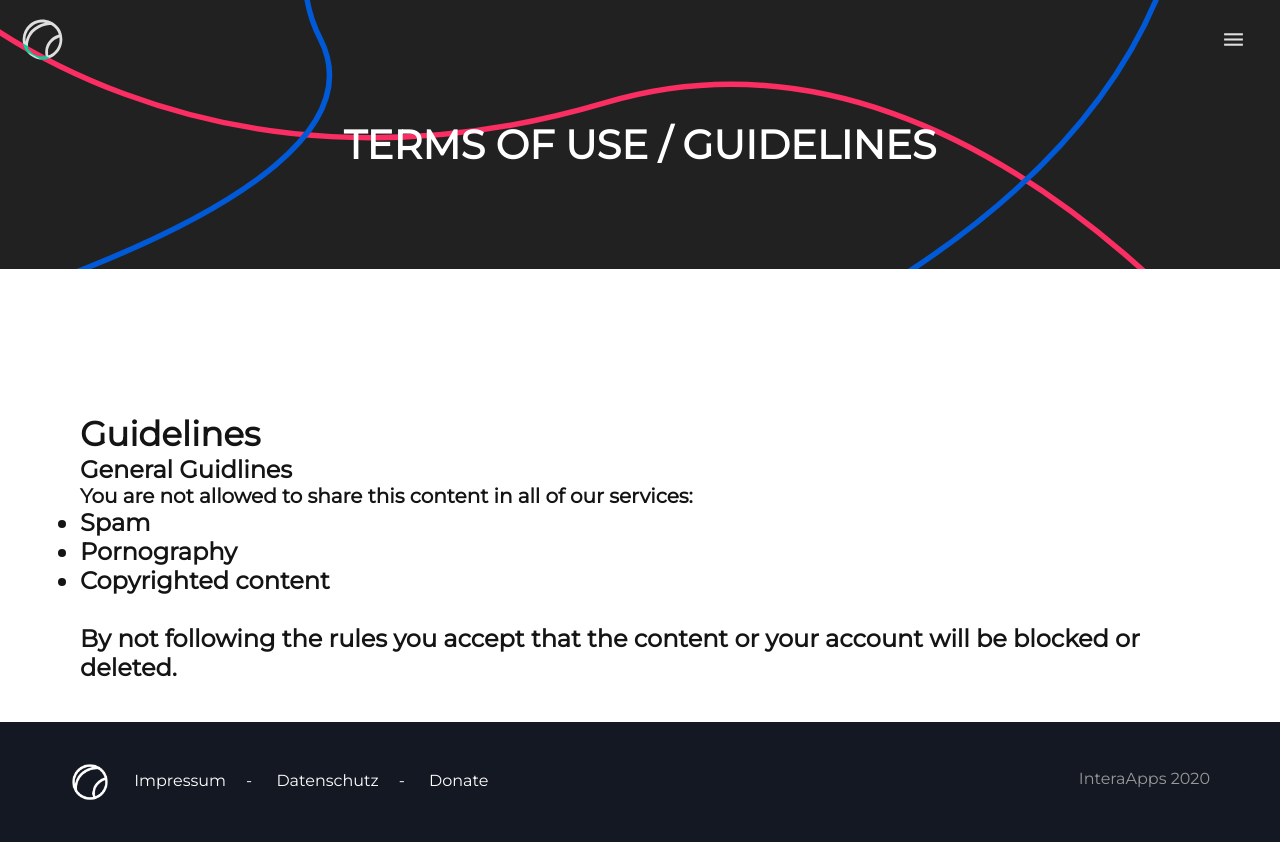
After one commit to interaapps-archive/website-old, a PHP site: page /terms in a window 1280 px wide. The commit adds this page. Run offline with PHP 8.4, Linux system fonts and the light colour scheme; some libraries are stand-ins or nearby versions.

Commit message:
Added simple terms

```diff
--- a/app/route.php
+++ b/app/route.php
@@ -18,6 +18,8 @@ $route = [
   "/"           =>     "homepage.php",
   "/about"      =>     "aboutus.php", // Executing the static about function in the AboutController class
   "/imprint"    =>     "imprint.php",
+  "/terms"    =>     "terms.php",
+  "/guidelines"    =>     "terms.php",
   "/dsgvo"      =>     "dsgvo.php",
   "/donate"      =>     "donate.php",
   "@__404__@"   =>     "404.php",
--- a/resources/languages/en.json
+++ b/resources/languages/en.json
@@ -8,6 +8,7 @@
 
     "menu_home": "HOME",
     "menu_about": "ABOUT",
+    "terms": "TERMS OF USE / GUIDELINES",
 
 
 
--- /dev/null
+++ b/resources/views/terms.php
@@ -0,0 +1,40 @@
+<?php tmpl("header", ["title"=>"DSGVO"]); ?>
+<app>
+<div id="homepagetopsection">
+    <div id="homepagetopsectioninner">
+        <a id="homepagetopslogan"><?php echo ( ulole\core\classes\Lang::lang("terms") ); ?></a>
+    </div>
+</div>
+<br><br><br>
+<div class="lightsection">
+
+<p>
+</p>
+<br><br><br>
+<h1>Guidelines</h1>
+<h2>General Guidlines</hh>
+<p>
+    You are not allowed to share this content in all of our services:
+    <ul>
+        <li>Spam</li>
+        <li>Pornography</li>
+        <li>Copyrighted content</li>
+    </ul>
+    <br>
+    By not following the rules you accept that the content or your account will be blocked or deleted.
+</p>
+
+
+
+</div>
+<style>
+
+    #homepagetopsectioninner {
+        padding-top: 120px;
+        padding-bottom: 100px;
+    }
+
+</style>
+
+</app>
+<?php tmpl("footer"); ?>
```
Also changed, not shown: resources/compile/views/terms.view.php (added, +40 -0 lines).
